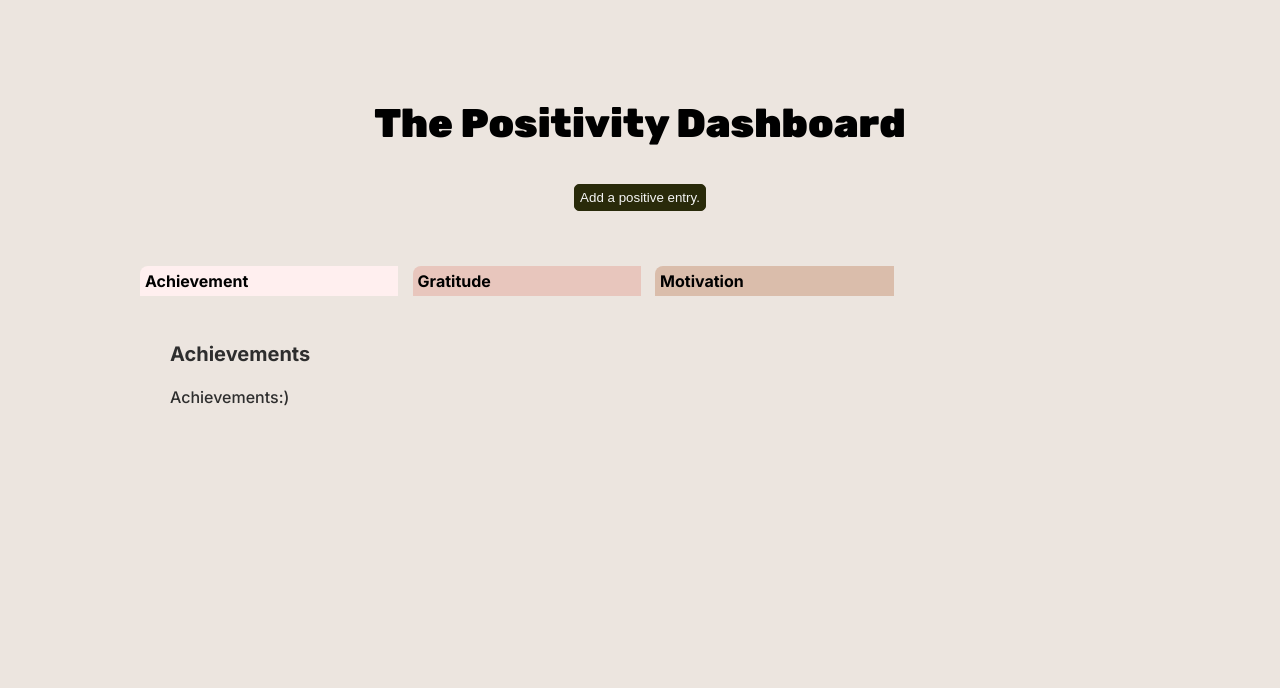
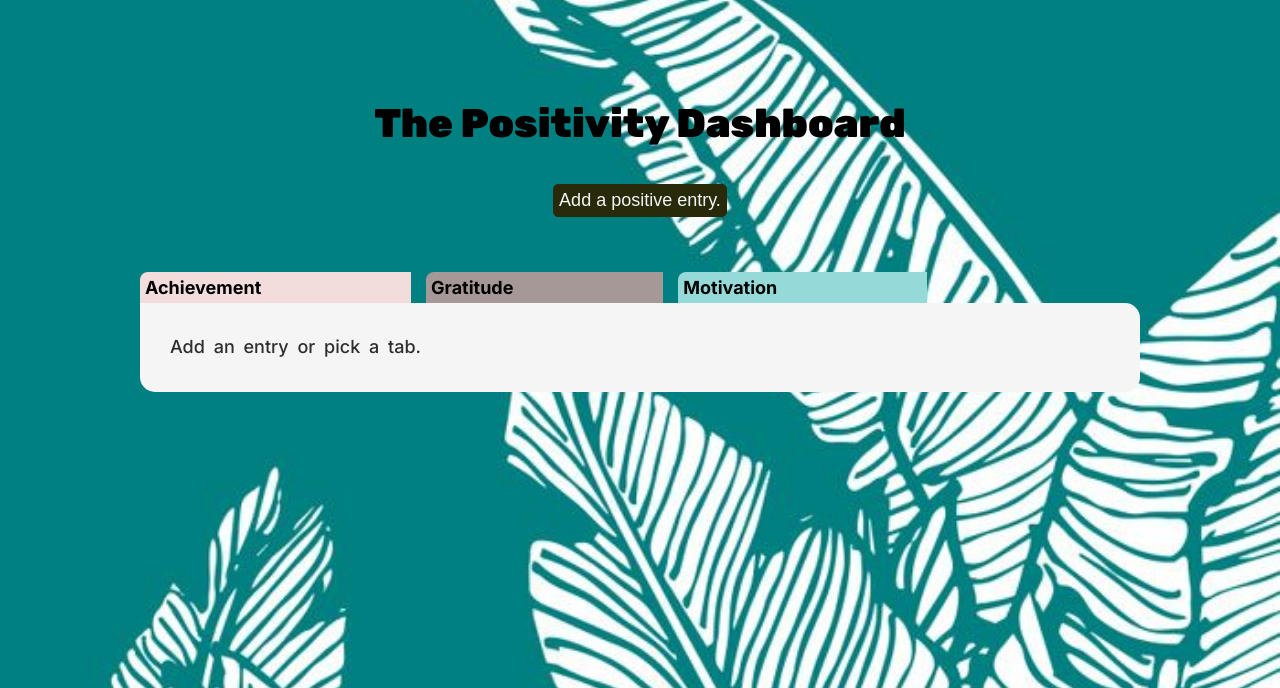
Before and after one commit to tiffanymatthe/positivitydashboard, a PHP site: page / in a window 1280 px wide. Shown: the top 688 px of the page. Run offline with PHP 8.4, Linux system fonts and the light colour scheme; data that the repository does not hold is empty; some libraries are stand-ins or nearby versions.

Commit message:
Add css.

```diff
--- a/index.php
+++ b/index.php
@@ -33,7 +33,6 @@ if ($stmt = mysqli_prepare($conn, $sql)) {
     <link href="style.css" rel="stylesheet">
     <script type="text/javascript" src="http://code.jquery.com/jquery-1.7.1.min.js"></script>
     <script src="script.js"></script>
-
     <link rel="preconnect" href="https://fonts.gstatic.com">
     <link href="https://fonts.googleapis.com/css2?family=Rubik:wght@900&family=Inter:wght@400;500;600;700;800;900&display=swap" rel="stylesheet">
     <link rel="preconnect" href="https://fonts.gstatic.com">
@@ -148,7 +147,9 @@ if ($stmt = mysqli_prepare($conn, $sql)) {
                                 <div class="metadata">
                                     <p class="entry_name"><?php echo $oneEntry['entry-name'] ?></p>
                                     <div class="entrylink"><a href="<?php echo $oneEntry['entry-link'] ?>" target="_blank">LINK</a></div>
-                                    <div class="entrytag"><p class="entry_tag"><?php echo $oneEntry['entry-tag'] ?></p></div>
+                                    <div class="entrytag">
+                                        <p class="entry_tag"><?php echo $oneEntry['entry-tag'] ?></p>
+                                    </div>
                                 </div>
                                 <p><?php echo $oneEntry['entry-description'] ?></p>
                             </div>
@@ -172,7 +173,9 @@ if ($stmt = mysqli_prepare($conn, $sql)) {
                                 <div class="metadata">
                                     <p class="entry_name"><?php echo $oneEntry['entry-name'] ?></p>
                                     <div class="entrylink"><a href="<?php echo $oneEntry['entry-link'] ?>" target="_blank">LINK</a></div>
-                                    <div class="entrytag"><p class="entry_tag"><?php echo $oneEntry['entry-tag'] ?></p></div>
+                                    <div class="entrytag">
+                                        <p class="entry_tag"><?php echo $oneEntry['entry-tag'] ?></p>
+                                    </div>
                                 </div>
                                 <p><?php echo $oneEntry['entry-description'] ?></p>
                             </div>
@@ -194,7 +197,9 @@ if ($stmt = mysqli_prepare($conn, $sql)) {
                                 <div class="metadata">
                                     <p class="entry_name"><?php echo $oneEntry['entry-name'] ?></p>
                                     <div class="entrylink"><a href="<?php echo $oneEntry['entry-link'] ?>" target="_blank">LINK</a></div>
-                                    <div class="entrytag"><p class="entry_tag"><?php echo $oneEntry['entry-tag'] ?></p></div>
+                                    <div class="entrytag">
+                                        <p class="entry_tag"><?php echo $oneEntry['entry-tag'] ?></p>
+                                    </div>
                                 </div>
                                 <p><?php echo $oneEntry['entry-description'] ?></p>
                             </div>
@@ -206,8 +211,7 @@ if ($stmt = mysqli_prepare($conn, $sql)) {
             </div>
         </div>
         <div id="page_content">
-            <h2>Achievements</h2>
-            Achievements:)
+            Add an entry or pick a tab.
         </div>
     </div>
 </body>
--- a/style.css
+++ b/style.css
@@ -3,26 +3,31 @@
 :root {
   --body-font: "Inter", sans-serif;
   --title-font: "Rubik", sans-serif;
-  --bg-color: #ece5df;
+  --bg-color: #F2F2F2;
   --text-color: #292a0a;
-  --achievement-color: #ffefef;
-  --motivation-color: #e8c6bd;
-  --gratitude-color: #dabdab;
-  --tag-color: #f2d8c9;
-  --radio-highlight: #d6d6e5;
-  --radio-dark: #00005c;
+  --achievement-color: #F2DCDC;
+  --motivation-color: #A69897;
+  --gratitude-color: #96D9D9;
+  --tag-color: #D996A2;
+  --radio-highlight: #ebc0c8;
+  --radio-dark: #D996A2;
 }
 
 html {
   -webkit-font-smoothing: antialiased;
   background-color: var(--bg-color);
+  font-size: large;
+  background: url(tropical-leaves.jpg) no-repeat center center fixed;
+  -webkit-background-size: cover;
+  -moz-background-size: cover;
+  -o-background-size: cover;
+  background-size: cover;
 }
 
 body {
   /* height: 300%;
     width:100%;
     background-image: linear-gradient(to left top, #CEE8F2,#F9ECE6);  */
-  background-color: var(--bg-color);
   font-family: var(--body-font);
   font-weight: 500;
 }
@@ -105,6 +110,7 @@ li#page3 {
   line-height: 1.6em;
   word-spacing: 4px;
   z-index: 1;
+  background-color: whitesmoke;
 }
 
 p {
@@ -120,8 +126,8 @@ p {
 }
 
 #main_content .echo_text {
-  margin-left: 80px;
-  margin-right: 80px;
+  margin:auto;
+  width: 60%;
   margin-top: 30px;
   margin-bottom: 20px;
   text-align: justify;
@@ -134,11 +140,17 @@ p.entry_name {
 }
 
 p.entry_tag {
-  font-size: 15px;
+  font-size: medium;
   background-color: var(--tag-color);
   color: white;
   padding-left: 10px;
+  padding-right: 10px;
   border-radius: 5px 5px 5px 5px;
+}
+
+.entrytag {
+  margin: 5px;
+  line-height: normal;
 }
 
 a {
@@ -150,7 +162,7 @@ a {
   border-radius: 5px 5px 5px 5px;
   padding-left: 10px;
   padding-right: 10px;
-  font-weight: normal;
+  font-size: medium;
 }
 
 a:hover {
@@ -208,6 +220,8 @@ a:hover {
 textarea {
   font-family: var(--body-font);
   background-color: #fff4f2;
+  text-align: left !important;
+  font-size: large;
 }
 
 .tag-box label, .controls label {
@@ -268,6 +282,7 @@ label span:before {
   border: 1px solid var(--text-color);
   border-radius: 5px;
   padding: 5px;
+  font-size: large;
 }
 
 .buttons:hover {
@@ -280,8 +295,10 @@ label span:before {
   flex-direction: row;
   justify-content: flex-start;
   align-items: flex-end;
+  border-bottom: 2px solid #292a0a;
 }
 
-.entry_tag {
-  padding-right: 10px;
+input.expand_input {
+  font-size: large;
+  text-align: left;
 }
```
Also changed, not shown: tropical-leaves.jpg (added).
